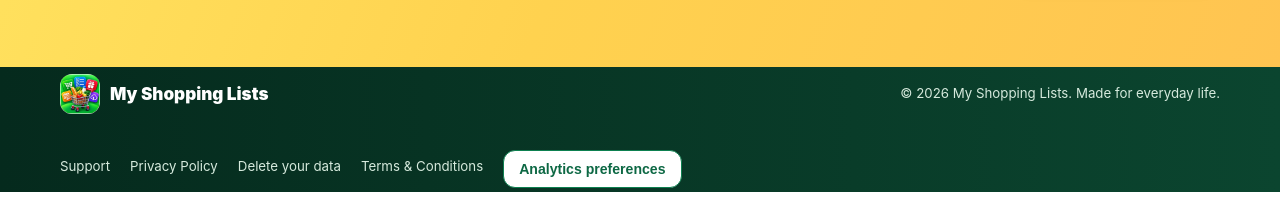
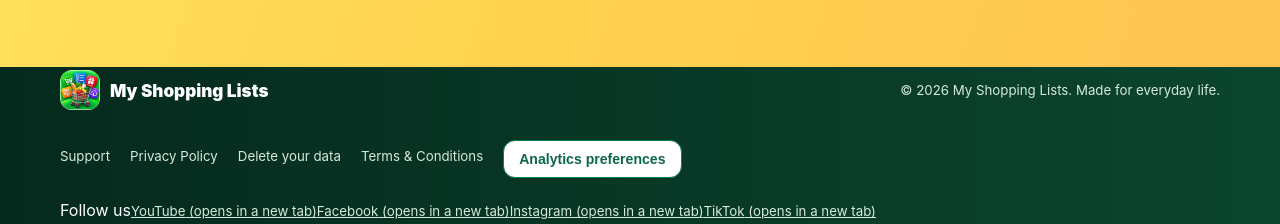
Before and after one commit to Wilko-007/My-Shopping-Lists-Website, a plain HTML site: page index.html in a window 1280 px wide. Shown: the part 9652-9876 px from the top of the page. Before the commit the page ends 9844 px from the top, so only its background shows below. Drawn offline with Linux system fonts and the light colour scheme.

Commit message:
Add YouTube Facebook Instagram and TikTok footer links

```diff
--- a/index.html
+++ b/index.html
@@ -129,6 +129,7 @@
 </section>
 <section class="download-section"><div class="wrap download-content"><div><p class="eyebrow">READY WHEN YOU ARE</p><h2>Shopping made simple <span>♡</span></h2><p>Start with a list for your next shop. Download My Shopping Lists for Android.</p></div><a class="button button-large button-dark" href="https://play.google.com/store/apps/details?id=com.wilko.myshoppinglists" target="_blank" rel="noopener noreferrer"><span class="play-icon">▶</span><span><small>GET IT ON</small><strong>Google Play</strong></span></a></div></section>
 </main>
-<footer class="footer"><div class="wrap footer-row"><a class="brand" href="#top"><img src="app-icon.webp" alt="" width="40" height="40"><span>My Shopping Lists</span></a><p>© <span id="year">2026</span> My Shopping Lists. Made for everyday life.</p><div class="footer-links"><a href="support.html">Support</a><a href="privacy.html">Privacy Policy</a><a href="delete-data.html">Delete your data</a><a href="terms.html">Terms &amp; Conditions</a><button type="button" id="analytics-preferences" aria-label="Change analytics preferences">Analytics preferences</button></div></div></footer>
+<footer class="footer"><div class="wrap footer-row"><a class="brand" href="#top"><img src="app-icon.webp" alt="" width="40" height="40"><span>My Shopping Lists</span></a><p>© <span id="year">2026</span> My Shopping Lists. Made for everyday life.</p><div class="footer-links"><a href="support.html">Support</a><a href="privacy.html">Privacy Policy</a><a href="delete-data.html">Delete your data</a><a href="terms.html">Terms &amp; Conditions</a><button type="button" id="analytics-preferences" aria-label="Change analytics preferences">Analytics preferences</button></div>
+<nav class="social-links" aria-label="Follow My Shopping Lists"><span>Follow us</span><a href="https://www.youtube.com/@wilko5675" target="_blank" rel="noopener noreferrer">YouTube<span class="social-new-tab"> (opens in a new tab)</span></a><a href="https://www.facebook.com/profile.php?id=61595582136206" target="_blank" rel="noopener noreferrer">Facebook<span class="social-new-tab"> (opens in a new tab)</span></a><a href="https://www.instagram.com/wilkoenterprises/" target="_blank" rel="noopener noreferrer">Instagram<span class="social-new-tab"> (opens in a new tab)</span></a><a href="https://www.tiktok.com/@wilko5675" target="_blank" rel="noopener noreferrer">TikTok<span class="social-new-tab"> (opens in a new tab)</span></a></nav></div></footer>
 <script src="script.js" defer></script>
 <script src="analytics.js?v=20261114-metricool-retry" defer></script></body></html>
```
